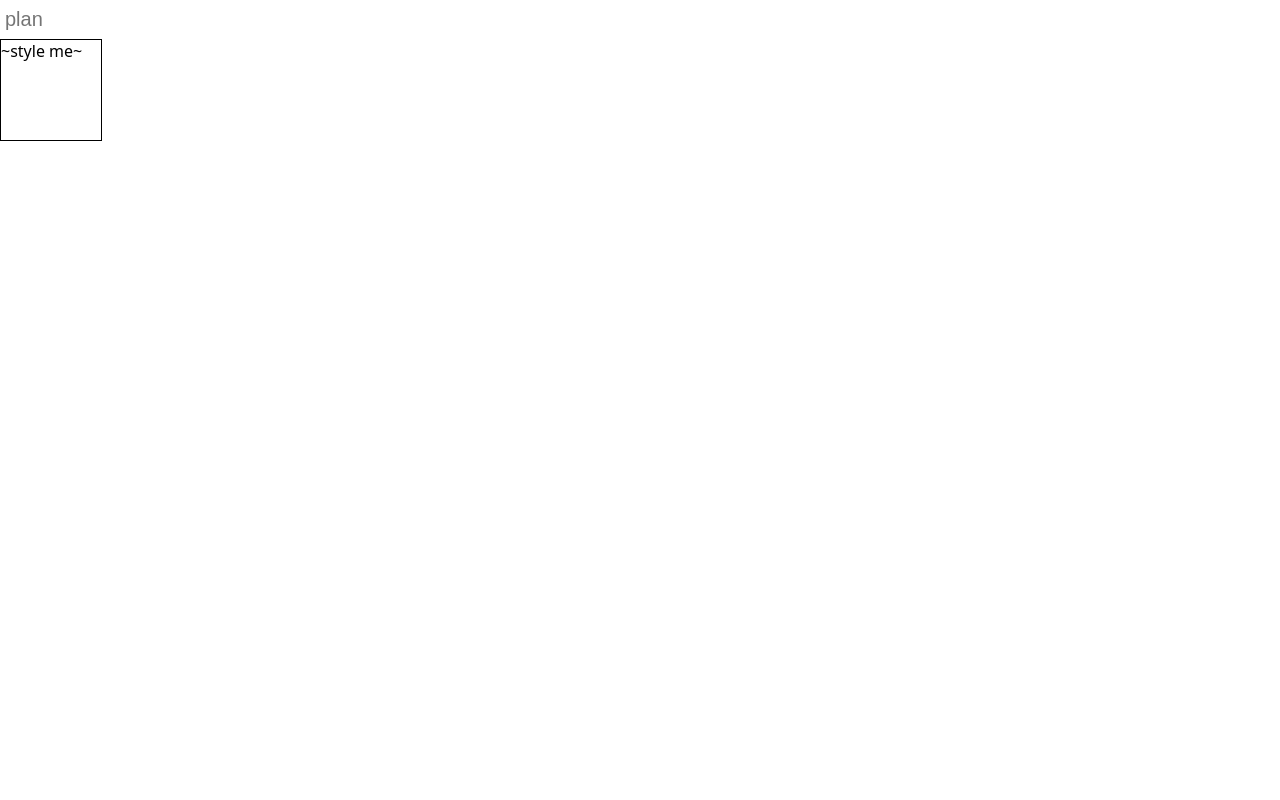
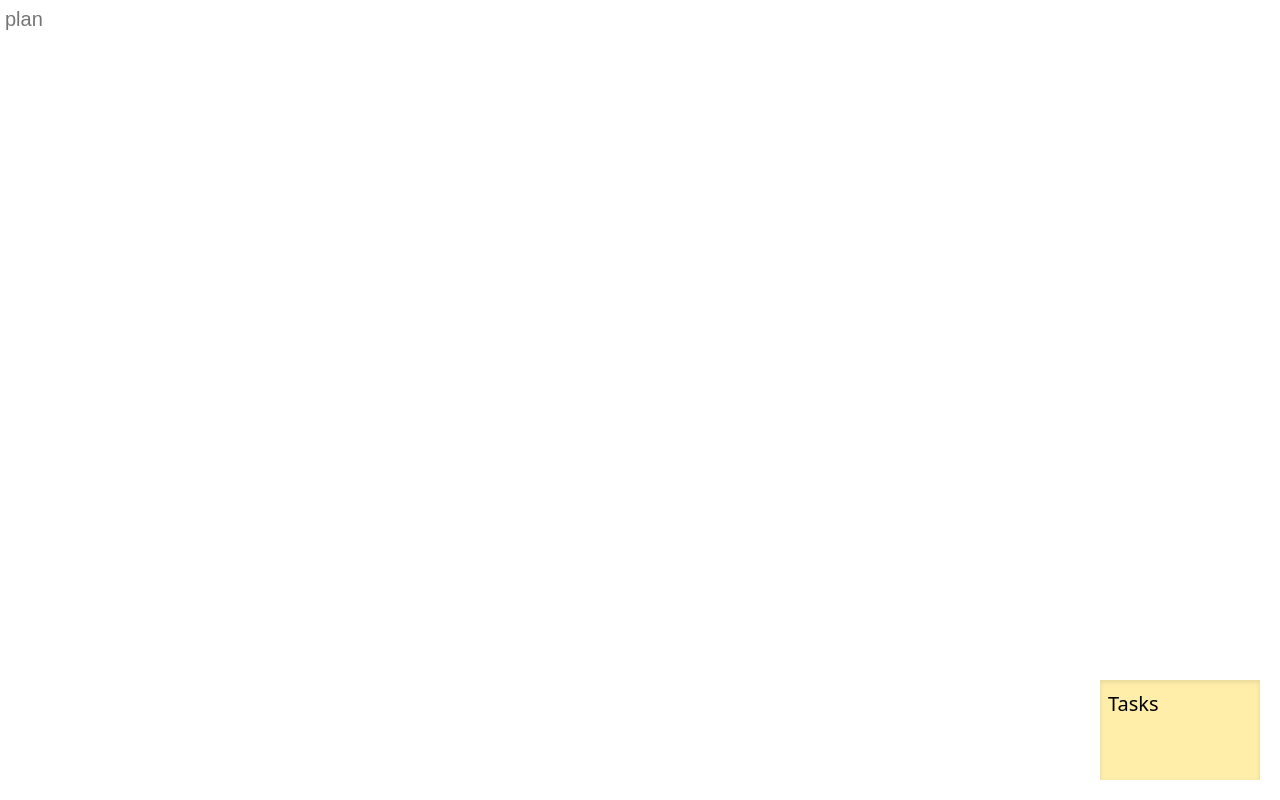
Before and after one commit to kconner/godspeed-you-blocked-developer, a React (Create React App) app: page / in a window 1280 px wide. Built offline with nearby package versions, Linux system fonts and the light colour scheme.

Commit message:
Style the task bin

```diff
--- a/src/components/TaskCard.css
+++ b/src/components/TaskCard.css
@@ -4,7 +4,7 @@
   box-shadow: 0 2px 5px rgba(0, 0, 0, 0.25);
 }
 
-.taskCartContent {
+.taskCardContent {
   font-size: 20px;
   line-height: 36px;
 }
--- a/src/components/TaskCard.tsx
+++ b/src/components/TaskCard.tsx
@@ -22,7 +22,7 @@ const contentSize: Size = {
   height: 114
 };
 
-const padding: Size = {
+export const padding: Size = {
   width: 8,
   height: 6
 };
@@ -38,7 +38,7 @@ export const handleCenterForConnectionIndexAndCount = (index: number, count: num
   return segmentTop + segmentHeight / 2;
 };
 
-export default class TaskCard extends React.Component<Props> {
+export class TaskCard extends React.Component<Props> {
 
   static readonly modifyTaskMimeType = 'application/x-modify-task';
   static readonly modifyPrerequisiteMimeType = 'application/x-modify-prerequisite';
@@ -185,3 +185,5 @@ export default class TaskCard extends React.Component<Props> {
   }
 
 }
+
+export default TaskCard;
--- a/src/components/TaskCardBin.css
+++ b/src/components/TaskCardBin.css
@@ -1,6 +1,15 @@
 .taskCardBin {
+  position: absolute;
   display: block;
-  width: 100px;
+  bottom: 20px;
+  right: 20px;
+  width: 160px;
   height: 100px;
-  border: 1px solid black;
+  box-shadow: inset 0 2px 5px rgba(0, 0, 0, 0.1);
+  background-color: #fea;
 }
+
+.taskCardBinContent {
+  font-size: 20px;
+  line-height: 36px;
+}
--- a/src/components/TaskCardBin.tsx
+++ b/src/components/TaskCardBin.tsx
@@ -1,5 +1,5 @@
 import * as React from 'react';
-import TaskCard from './TaskCard';
+import { TaskCard, padding as taskCardPadding } from './TaskCard';
 import './TaskCardBin.css';
 
 interface Props {
@@ -40,7 +40,14 @@ export default class TaskCardBin extends React.Component<Props> {
         onDrop={event => this.onDrop(event)}
         className="taskCardBin"
       >
-        ~style me~
+        <div
+          className="taskCardContent"
+          style={{
+            padding: `${taskCardPadding.height}px ${taskCardPadding.width}px`
+          }}
+        >
+          Tasks
+        </div>
       </div>
     );
   }
```
Also changed, not shown: 1 other file (tests, documents, lock files or other folders).
